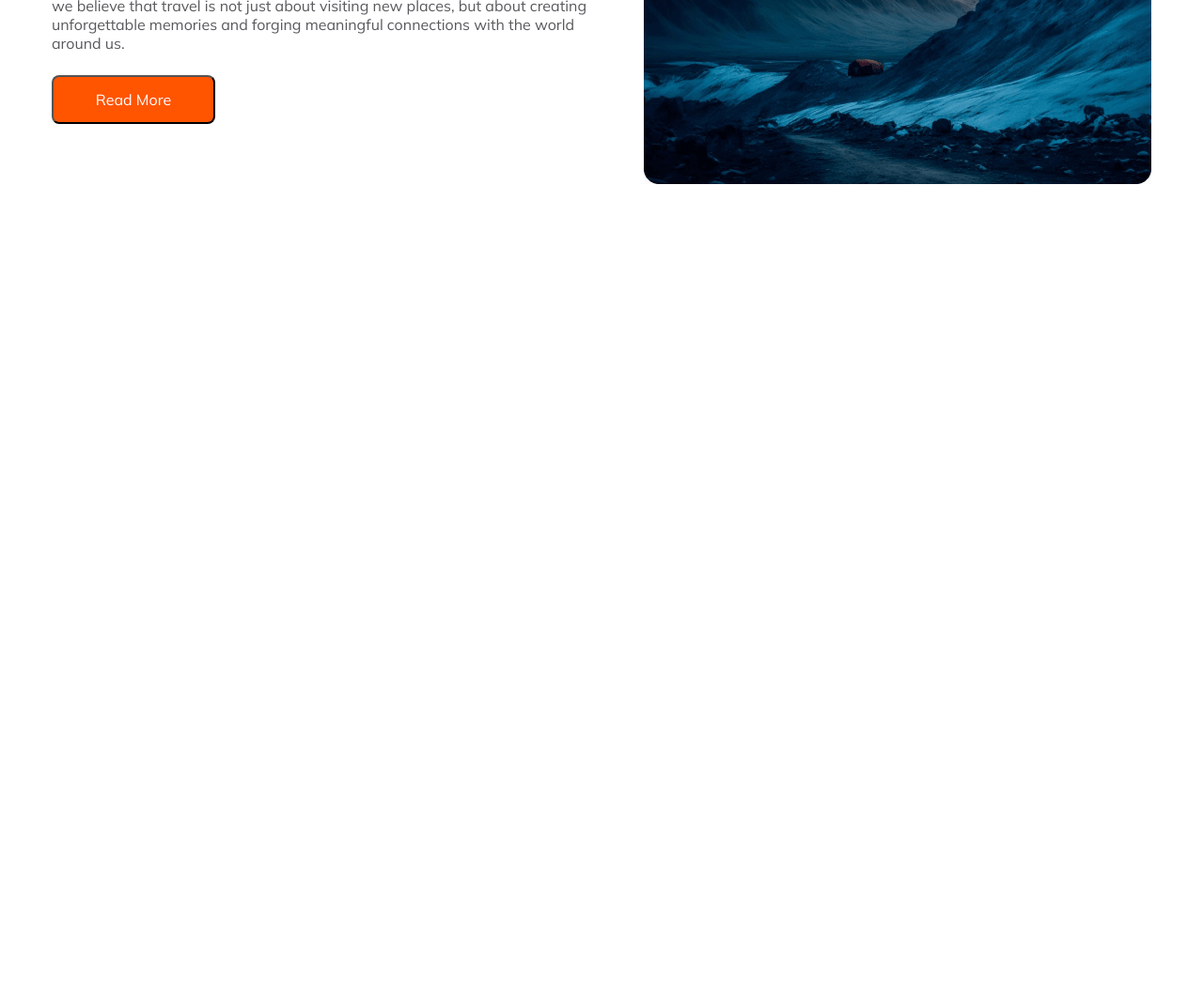
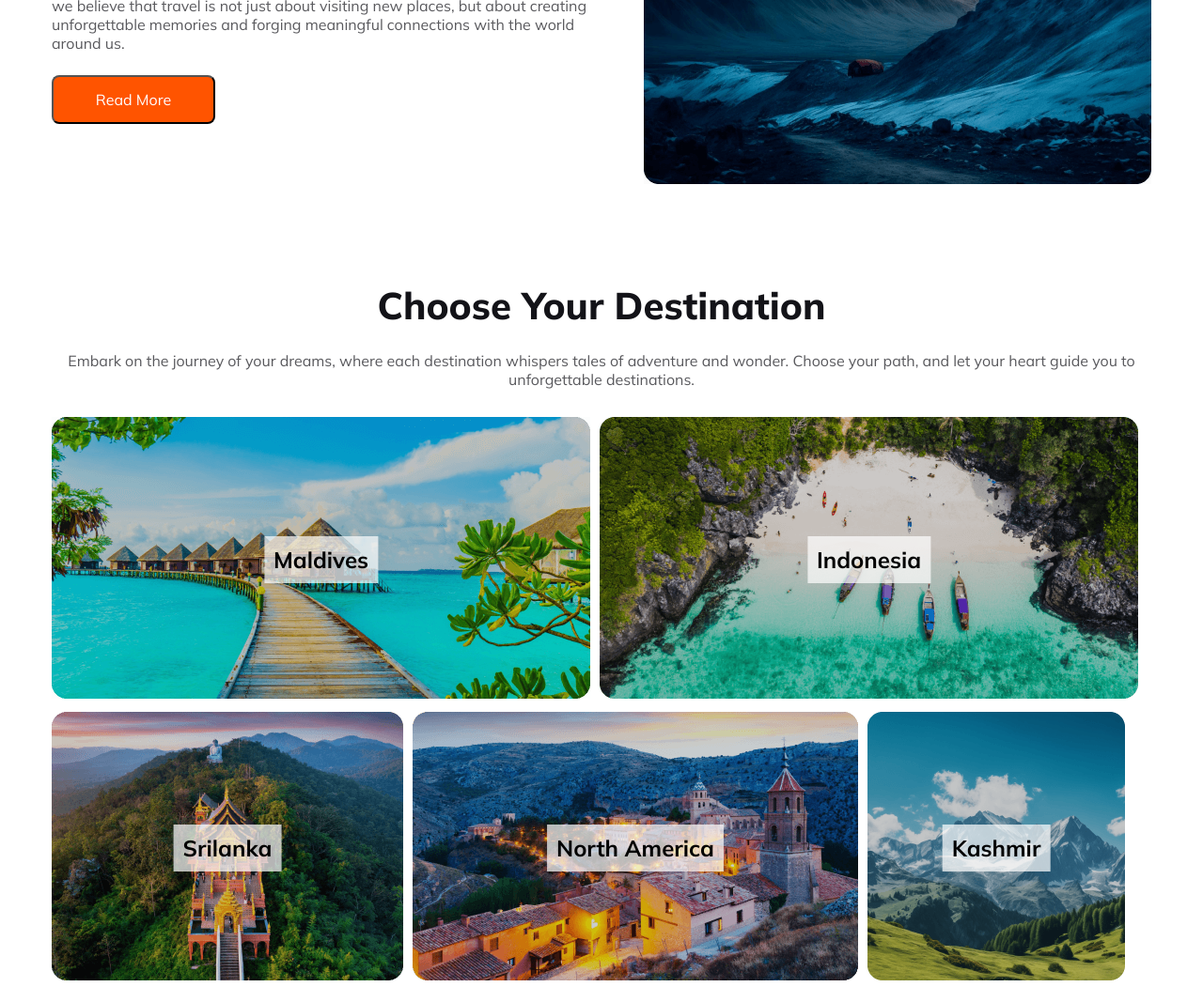
Before and after one commit to AbuKausar/assignment2-venture-joy, a plain HTML site: page index.html in a window 1280 px wide. Shown: the part 1102-2153 px from the top of the page at 94% size. Before the commit the page ends 1402 px from the top, so only its background shows below. Drawn offline with Linux system fonts and the light colour scheme.

Commit message:
choose-destination-done

```diff
--- a/index.html
+++ b/index.html
@@ -82,6 +82,65 @@
             </div>
         </div>
         <!-- popular tours part end -->
+
+        <!-- choose your destination part start -->
+        <div class="destination-container">
+            <h2>Choose Your Destination</h2>
+            <p>Embark on the journey of your dreams, where each destination whispers tales of adventure and wonder. Choose your path,
+            and let your heart guide you to unforgettable destinations.</p>
+            <div class="destination-imgs">
+                <div class="row">
+                    <div class="img-container">
+                        <img src="Images/Rectangle 5.png" alt="">
+                        <div class="text-overlay">
+                            <h2>Maldives</h2>
+                        </div>
+                    </div>
+                    <div class="img-container">
+                        <img src="Images/Rectangle 8.png" alt="">
+                        <div class="text-overlay">
+                            <h2>Indonesia</h2>
+                        </div>
+                    </div>
+                </div>
+                <div class="row">
+                    <div class="img-container">
+                        <img src="Images/Rectangle 6.png" alt="">
+                        <div class="text-overlay">
+                            <h2>Srilanka</h2>
+                        </div>
+                    </div>
+                    <div class="img-container">
+                        <img src="Images/Rectangle 7.png" alt="">
+                        <div class="text-overlay">
+                            <h2>North America</h2>
+                        </div>
+                    </div>
+                    <div class="img-container">
+                        <img src="Images/Rectangle 9.png" alt="">
+                        <div class="text-overlay">
+                            <h2>Kashmir</h2>
+                        </div>
+                    </div>
+                </div>
+                <div class="row">
+                    <div class="img-container">
+                        <img src="Images/Rectangle 11.png" alt="">
+                        <div class="text-overlay">
+                            <h2>Sundarban</h2>
+                        </div>
+                    </div>
+                    <div class="img-container">
+                        <img src="Images/Rectangle 10.png" alt="">
+                        <div class="text-overlay">
+                            <h2>Bandarban</h2>
+                        </div>
+                    </div>
+                </div>
+            </div>
+        </div>
+
+        <!-- choose your destination part end -->
     </main>
 
 </body>
--- a/styles.css
+++ b/styles.css
@@ -108,10 +108,8 @@
     width: 1170px;
     padding: 100px 0;
     margin: 0 auto;
-    border: 2 px solid red;
     display: flex;
     gap: 30px;
-    /* align-items: center; */
     justify-content: space-between;
 }
 
@@ -138,6 +136,52 @@ button {
     font-weight: 400;
     padding-bottom: 24px;
 }
+
+/* choose your destination styles */
+.destination-container{
+    width: 1170px;
+    padding-bottom: 100px ;
+    margin: 0 auto;
+}
+
+.destination-container > h2 {
+    color: #131318;
+    text-align: center;
+    font-family: Mulish;
+    font-size: 40px;
+    font-weight: 800;
+    padding-bottom: 24px;
+}
+
+.destination-container > p {
+    color: rgba(19, 19, 24, 0.70);
+    text-align: center;
+    font-family: Mulish;
+    font-size: 16px;
+    font-weight: 400;
+    padding-bottom: 30px;
+}
+.row{
+    display: flex;
+    gap: 10px;
+    margin-bottom: 10px;
+}
+
+.img-container{
+    position: relative;
+}
+.text-overlay {
+    position: absolute;
+    top: 50%;
+    left: 50%;
+    transform: translate(-50%, -50%);
+    background-color: rgba(255, 255, 255, 0.7);
+    /* semi-transparent white background */
+    padding: 10px;
+    text-align: center;
+}
+
+
 @media screen and (max-width: 600px) {
 
 }
```
